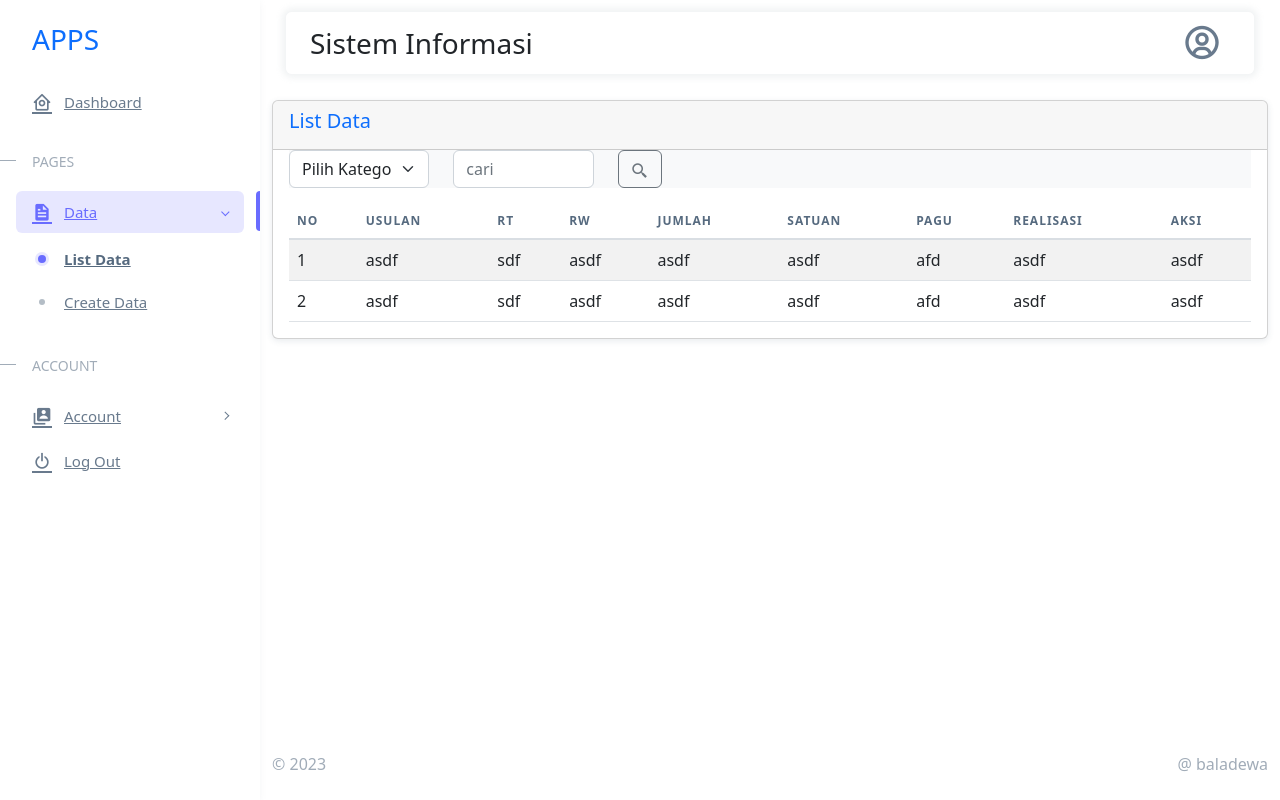
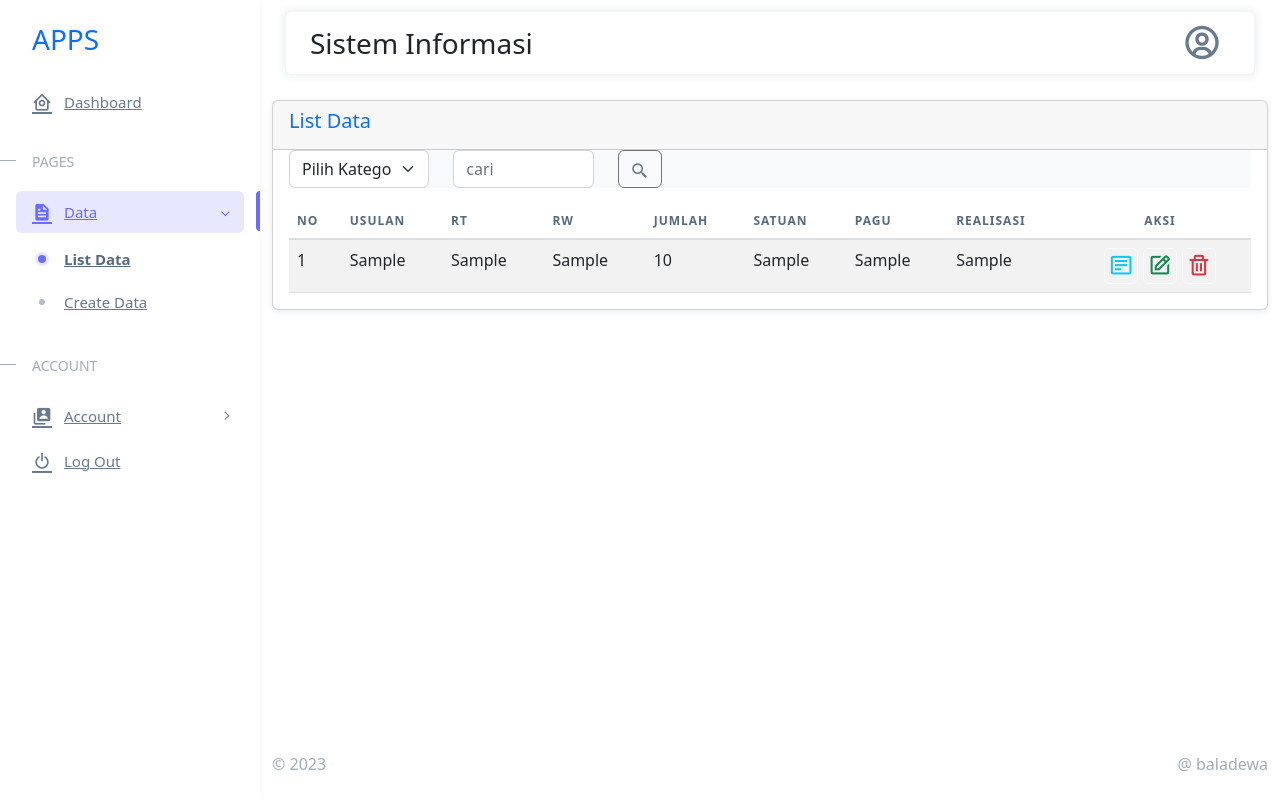
Before and after one commit to baladewa-web/codeigniter, a CodeIgniter app: page /codeigniter/page/list in a window 1280 px wide. Run offline with CodeIgniter, Linux system fonts and the light colour scheme; the visitor is signed in with stand-in values (Sample User, id 1); tables that the repository leaves empty or names only in its code hold one stand-in row (values such as "Sample post"); some libraries are stand-ins or nearby versions.

Commit message:
home commit

```diff
--- a/application/controllers/Page.php
+++ b/application/controllers/Page.php
@@ -3,7 +3,7 @@
 Class Page Extends CI_Controller{
     function __construct(){
         parent::__construct();
-        //$this->load->model('page_model');
+        $this->load->model('page_model');
 
         if($this->session->userdata('status') != "login"){
             redirect(base_url("login"));
@@ -11,7 +11,8 @@ Class Page Extends CI_Controller{
     }
 
     public function list(){
-        $this->load->view('page/list');
+        $data['usulan'] = $this->page_model->getAll();
+        $this->load->view('page/list', $data);
     }
 
     public function create(){
--- /dev/null
+++ b/application/models/Page_model.php
@@ -0,0 +1,11 @@
+<?php
+
+class Page_model extends CI_Model {
+
+    public function getAll(){
+        $query = $this->db->get('usulan');
+        return $query->result();
+    }
+}
+
+?>
--- a/application/views/page/list.php
+++ b/application/views/page/list.php
@@ -66,34 +66,28 @@
                                 <th>Satuan</th>
                                 <th>Pagu</th>
                                 <th>Realisasi</th>
-                                <th>Aksi</th>
+                                <th class="text-center">Aksi</th>
                               </tr>
                             </thead>
                             <tbody>
+                              <?php foreach($usulan as $item) : ?>
                               <tr>
                                 <td>1</td>
-                                <td>asdf</td>
-                                <td>sdf</td>
-                                <td>asdf</td>
-                                <td>asdf</td>
-                                <td>asdf</td>
-                                <td>afd</td>
-                                <td>asdf</td>
-                                <td>asdf</td>
+                                <td><?php echo $item->usulan ?></td>
+                                <td><?php echo $item->rt ?></td>
+                                <td><?php echo $item->rw ?></td>
+                                <td><?php echo $item->jumlah ?></td>
+                                <td><?php echo $item->satuan ?></td>
+                                <td><?php echo $item->pagu ?></td>
+                                <td><?php echo $item->realisasi ?></td>
+                                <td class="text-center">
+                                  <a href="#" class="btn btn-outline-light text-info p-1"><i class='bx bx-sm bx-detail'></i></a>
+                                  <a href="#" class="btn btn-outline-light text-success p-1"><i class='bx bx-sm bx-edit'></i></a>
+                                  <a href="#" class="btn btn-outline-light text-danger p-1"><i class='bx bx-sm bx-trash'></i></a>
+                                </td>
                               </tr>
-                              <tr>
-                                <td>2</td>
-                                <td>asdf</td>
-                                <td>sdf</td>
-                                <td>asdf</td>
-                                <td>asdf</td>
-                                <td>asdf</td>
-                                <td>afd</td>
-                                <td>asdf</td>
-                                <td>asdf</td>
-                              </tr>
+                              <?php endforeach; ?>
                             </tbody>
-
                           </table>
                         </div>
                       </div>
```
